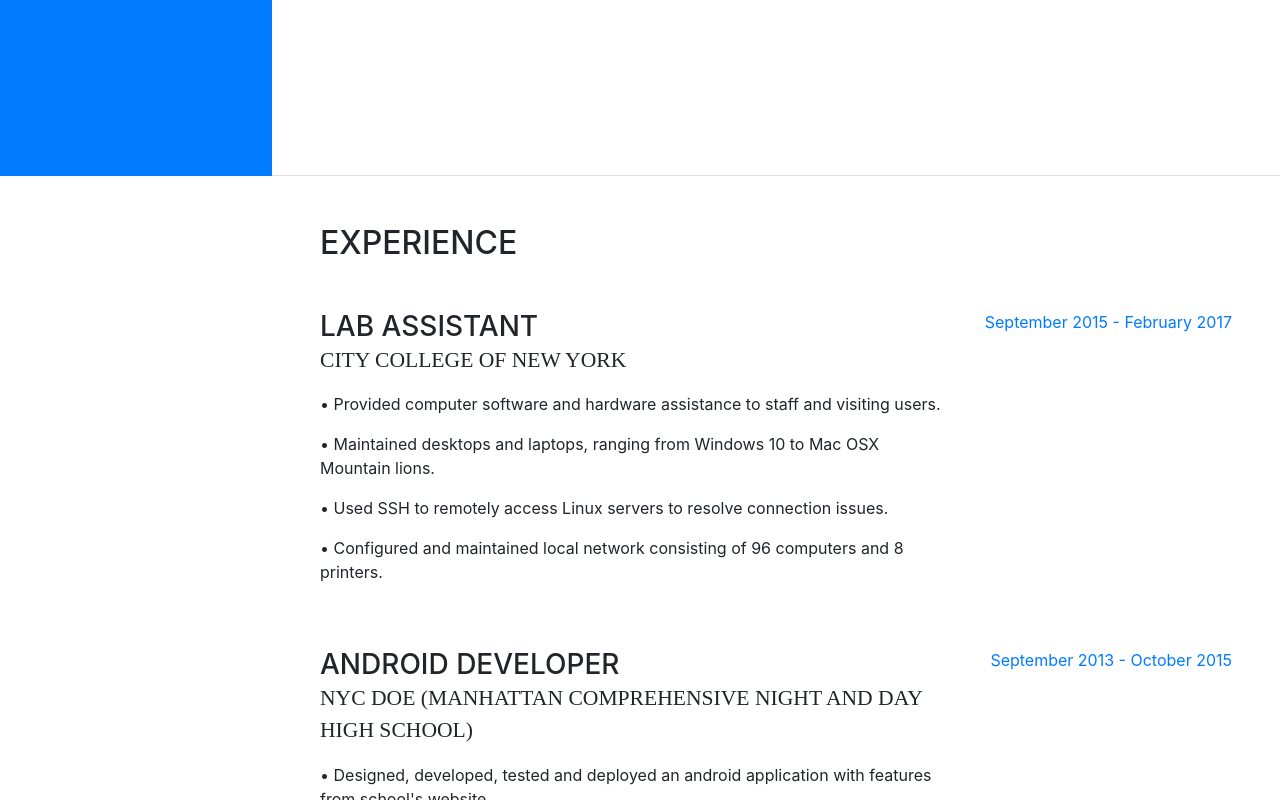
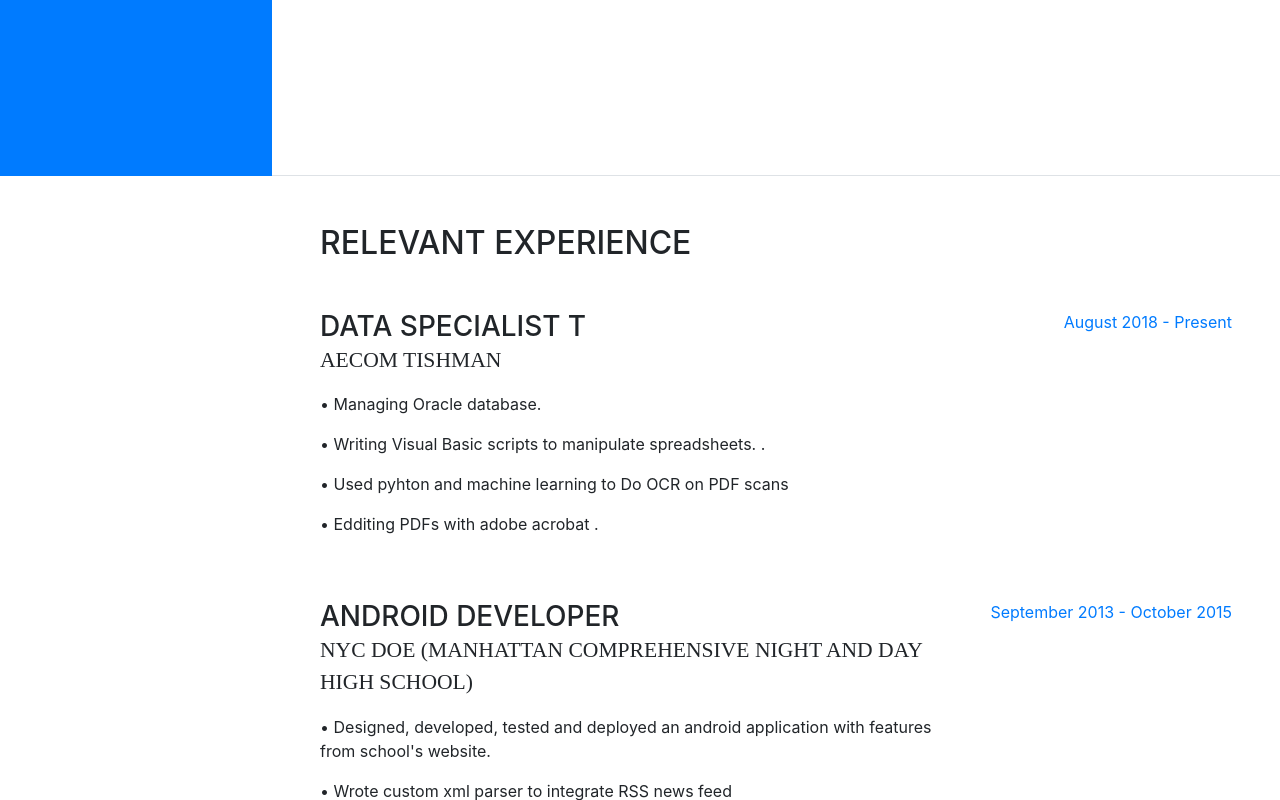
Before and after one commit to Rafelito19/Rafelito19.github.io, a website with bundled scripts: page index.html in a window 1280 px wide. Shown: the part 624-1424 px from the top of the page. Built offline with nearby package versions, Linux system fonts and the light colour scheme; a web font is replaced by a local one.

Commit message:
Update index.html

```diff
--- a/index.html
+++ b/index.html
@@ -112,19 +112,19 @@
 
       <section class="resume-section p-3 p-lg-5 d-flex flex-column" id="experience">
         <div class="my-auto">
-          <h2 class="mb-5">Experience</h2>
+          <h2 class="mb-5"> Relevant Experience</h2>
 
           <div class="resume-item d-flex flex-column flex-md-row mb-5">
             <div class="resume-content mr-auto">
-              <h3 class="mb-0">Lab Assistant</h3>
-              <div class="subheading mb-3">City College of New York</div>
-              <p>•	Provided computer software and hardware assistance to staff and visiting users.</p>
-			          <p>•	Maintained desktops and laptops, ranging from Windows 10 to Mac OSX Mountain lions.</p>
-					          <p>•	Used SSH to remotely access Linux servers to resolve connection issues.</p>
-			  <p>•	Configured and maintained local network consisting of 96 computers and 8 printers.</p>
+              <h3 class="mb-0">Data Specialist t</h3>
+              <div class="subheading mb-3">AECOM Tishman</div>
+              <p>•	Managing Oracle database. </p>
+			          <p>•	Writing Visual Basic scripts to manipulate spreadsheets. .</p>
+					          <p>•	Used pyhton and machine learning to Do OCR on PDF scans </p>
+			  <p>•	Edditing PDFs with adobe acrobat .</p>
             </div>
             <div class="resume-date text-md-right">
-              <span class="text-primary">September 2015 - February 2017</span>
+              <span class="text-primary">August 2018 - Present</span>
             </div>
           </div>
 
```
